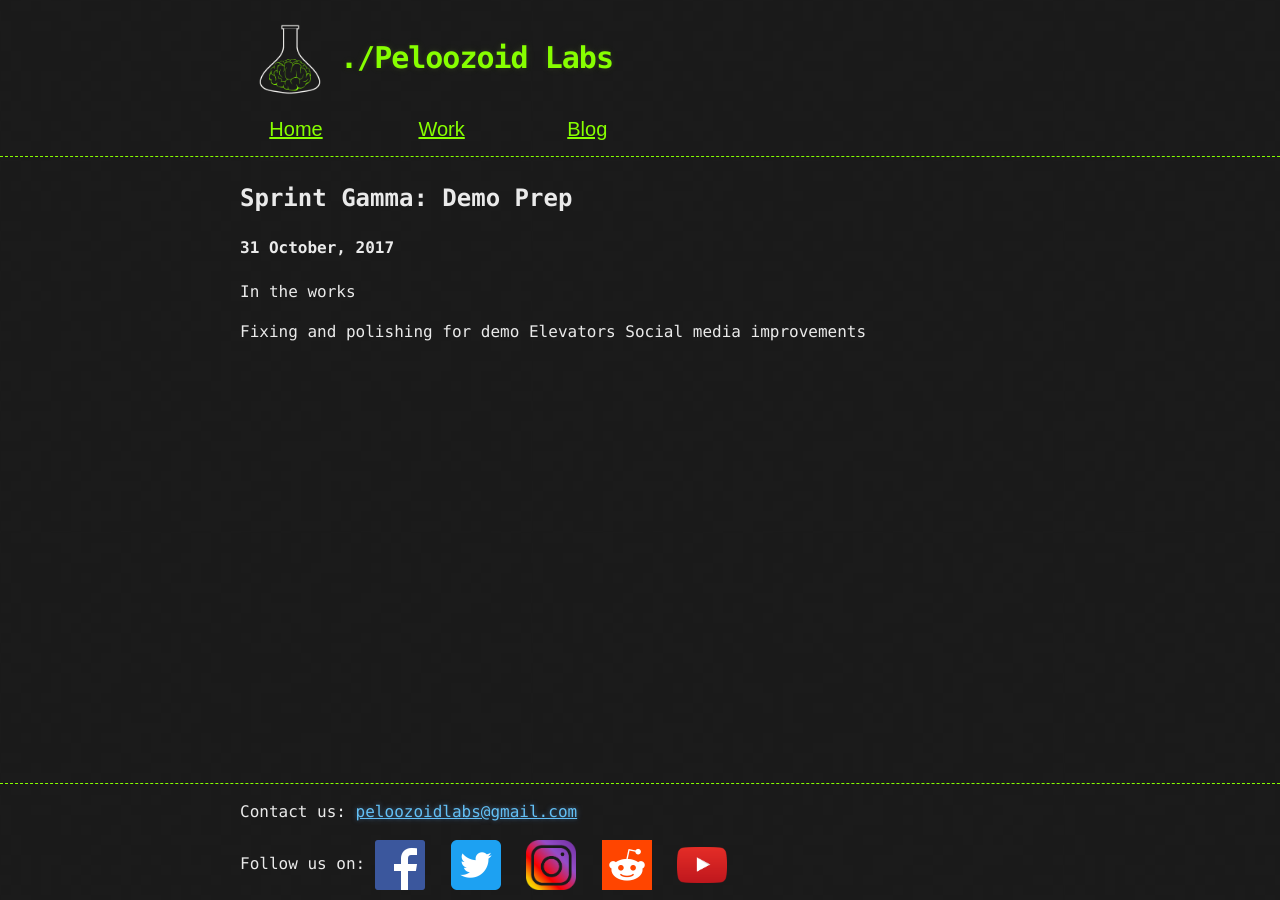
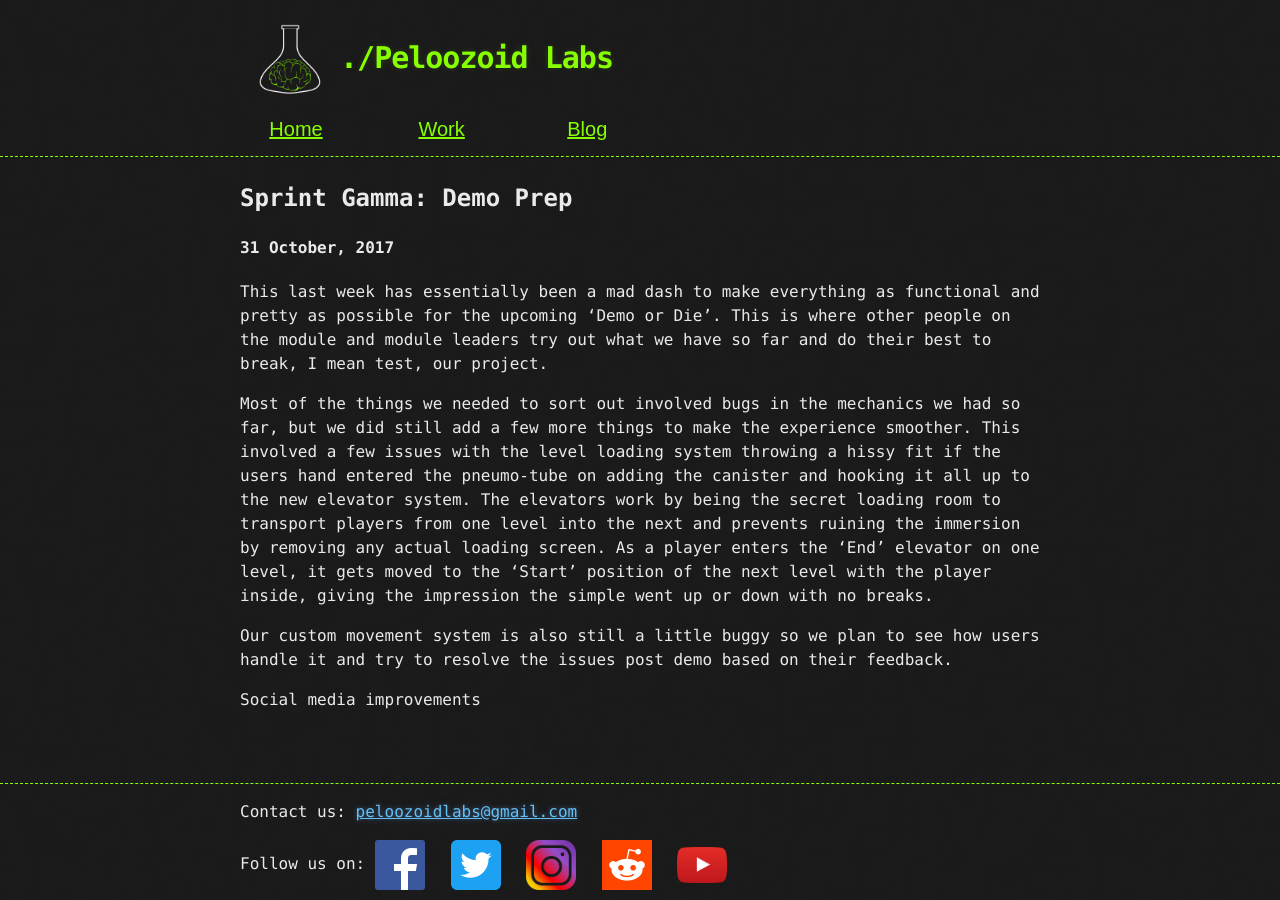
Before and after one commit to Flobb212/www.peloozoid.co.uk, a Jekyll site: the page built from _posts/2017-10-31-Sprint-Gamma-Demo-Prep.md, in a window 1280 px wide. Built offline with Jekyll 4.4.1, drawn with Linux system fonts in a browser that asks for light colours.

Commit message:
Most blog post additions
^

```diff
--- a/_posts/2017-10-31-Sprint-Gamma-Demo-Prep.md
+++ b/_posts/2017-10-31-Sprint-Gamma-Demo-Prep.md
@@ -4,10 +4,12 @@ title: 'Sprint Gamma: Demo Prep'
 date: 2017-10-31
 ---
 
-In the works
+This last week has essentially been a mad dash to make everything as functional and pretty as possible for the upcoming 'Demo or Die'. This is where other people on the module and module leaders try out what we have so far and do their best to break, I mean test, our project.
 
 <!--excerpt-->
 
-Fixing and polishing for demo
-Elevators
+Most of the things we needed to sort out involved bugs in the mechanics we had so far, but we did still add a few more things to make the experience smoother. This involved a few issues with the level loading system throwing a hissy fit if the users hand entered the pneumo-tube on adding the canister and hooking it all up to the new elevator system. The elevators work by being the secret loading room to transport players from one level into the next and prevents ruining the immersion by removing any actual loading screen. As a player enters the 'End' elevator on one level, it gets moved to the 'Start' position of the next level with the player inside, giving the impression the simple went up or down with no breaks.
+
+Our custom movement system is also still a little buggy so we plan to see how users handle it and try to resolve the issues post demo based on their feedback.
+
 Social media improvements
```
Also changed, not shown: _posts/2017-10-24-Sprint-Beta-Social-Movement.md (+2 -3 lines).
